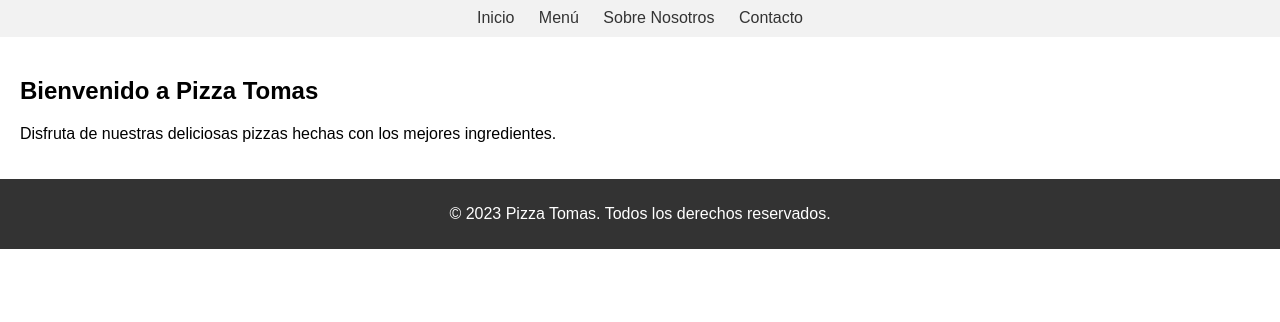
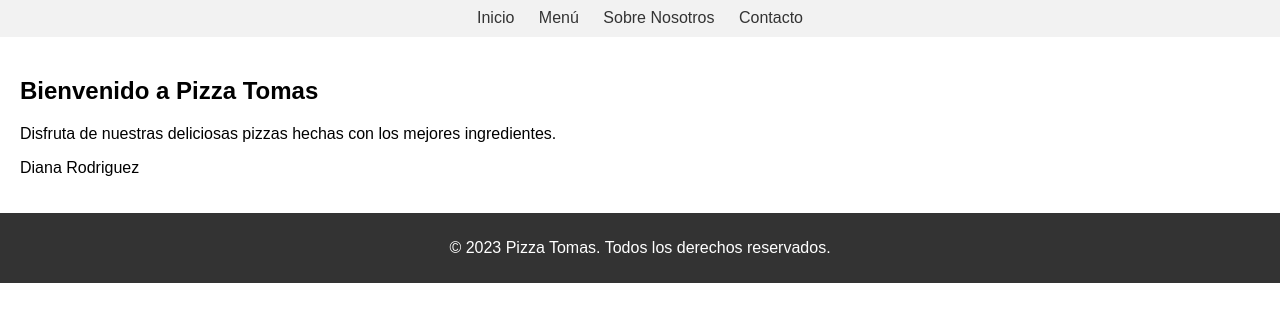
Before and after one commit to dianaaalicia/PizzaTomas, a plain HTML site: page index.html in a window 1280 px wide. Shown: the part 78-400 px from the top of the page. Drawn offline with Linux system fonts and the light colour scheme.

Commit message:
agregue autores
Agregue los autores al red me y al index

Co-Authored-By: Diego Rodriguez <didacusdev@gmail.com>

```diff
--- a/index.html
+++ b/index.html
@@ -4,6 +4,7 @@
   <meta charset="UTF-8">
   <meta name="viewport" content="width=device-width, initial-scale=1.0">
   <title>Pizza Tomas</title>
+  <meta name="author" content="Diana Rodriguez">
   <style>
     /* Estilos CSS */
     body {
@@ -66,7 +67,7 @@
   <main>
     <h2>Bienvenido a Pizza Tomas</h2>
     <p>Disfruta de nuestras deliciosas pizzas hechas con los mejores ingredientes.</p>
-    <!-- Agrega más contenido aquí -->
+    <p>Diana Rodriguez</p>
   </main>
 
   <footer>
```
Also changed, not shown: 1 other file.
